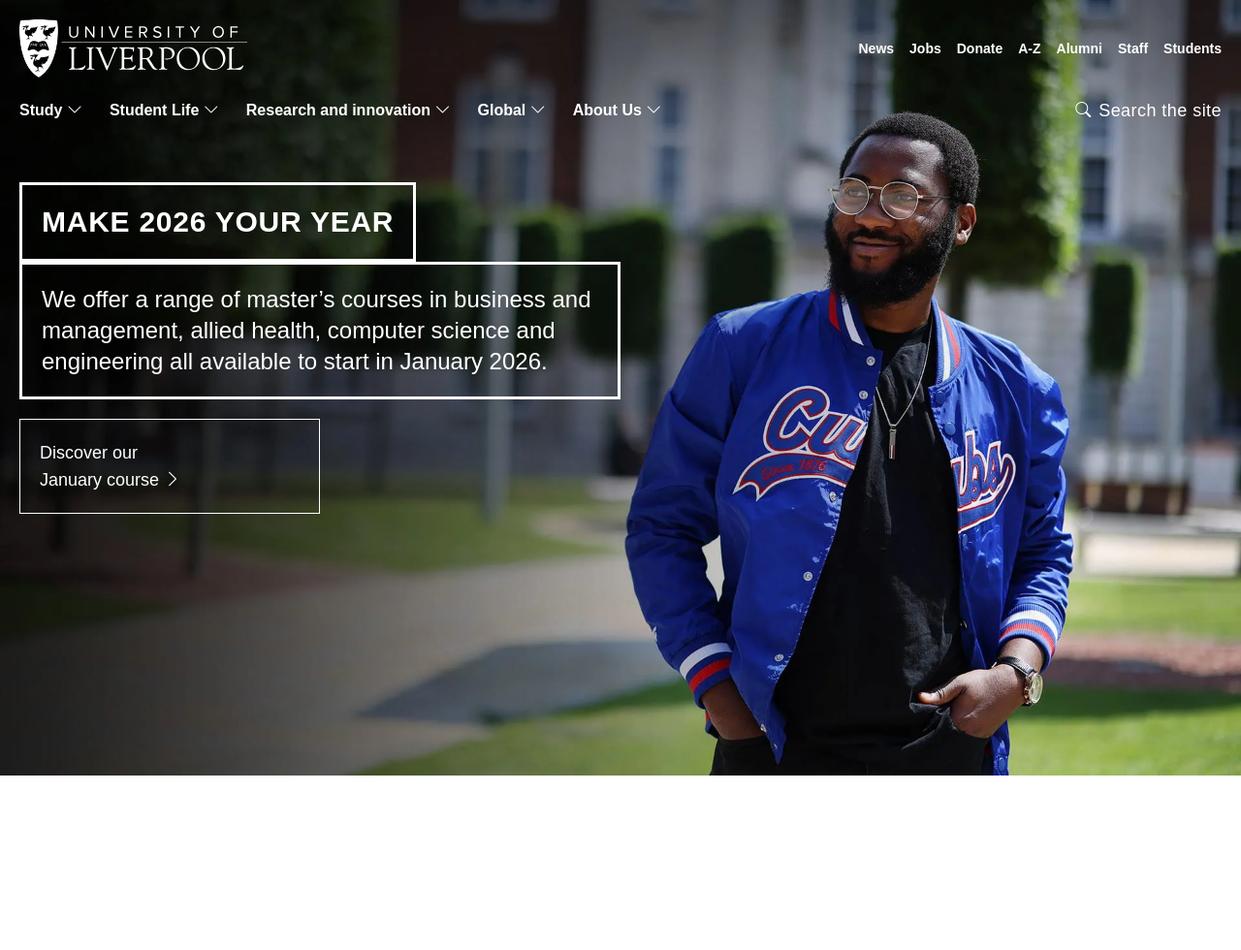
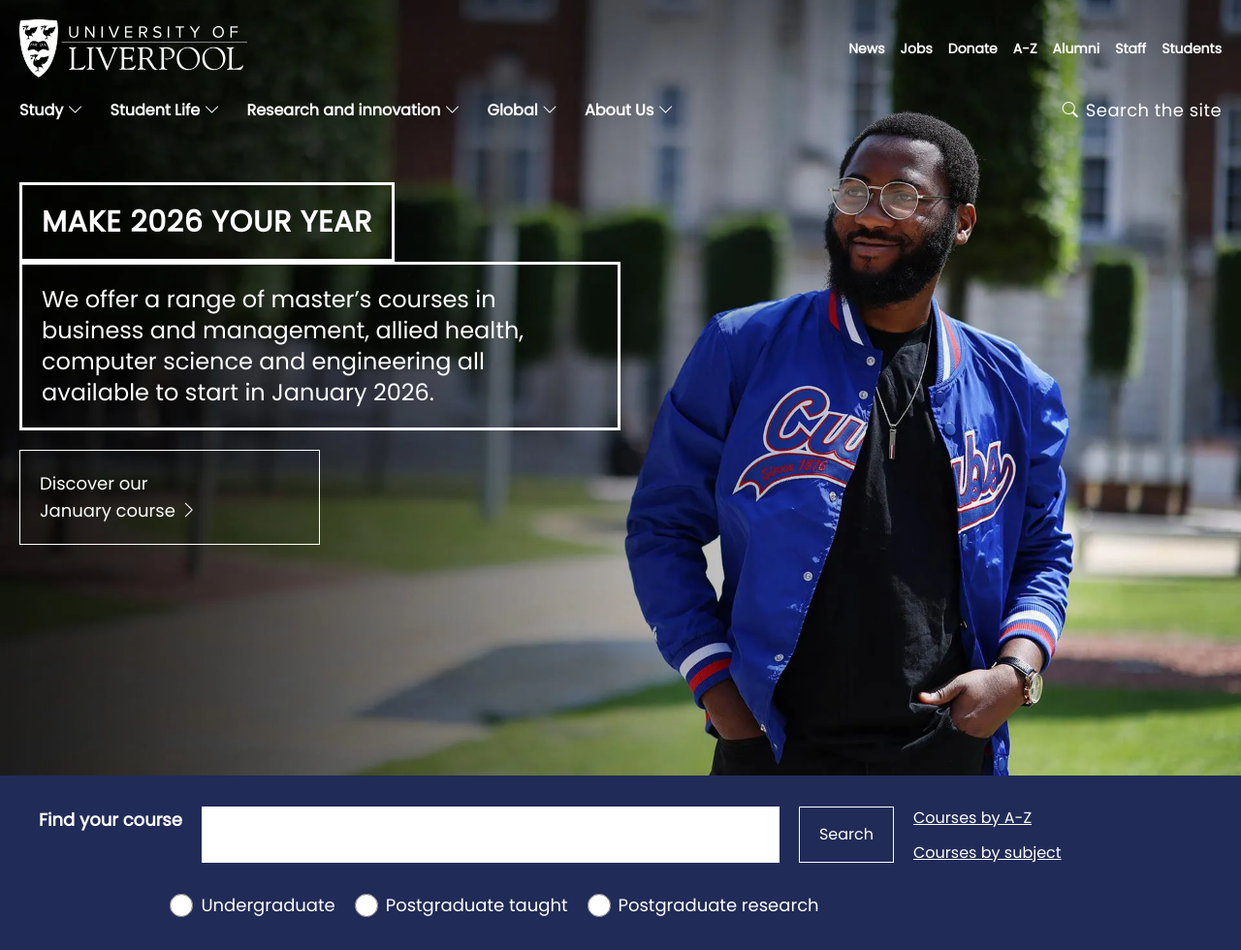
Before and after one commit to Mugisha-Elie/liverpool-clone, a website built with Vite: page index.html in a window 1280 px wide. Shown: the whole page at 97% size. Before the commit the page ends 800 px from the top, so only its background shows below. Built offline with nearby package versions, Linux system fonts and the light colour scheme.

Commit message:
feat: find course

```diff
--- a/index.html
+++ b/index.html
@@ -10,7 +10,7 @@
   <script src="src/main.js" defer></script>
 </head>
 <body>
-  <section class="h-screen p-5 bg-position-[80%_50%] md:bg-position-[50%_30%] bg-[url('/public/hero.webp')] bg-cover font-poppins">
+  <section class="h-screen p-5 bg-position-[80%_50%] md:bg-position-[50%_30%] bg-[url('/hero.webp')] bg-cover font-poppins">
 
     <nav class="flex items-center justify-between">
       <header>
@@ -59,7 +59,7 @@
         <button class="hover:underline hover:underline-offset-8 decoration-2 cursor-pointer">About Us <i class="bi bi-chevron-down"></i></button>
       </div>
 
-      <div class="text-white font-poppins flex items-center gap-2">
+      <div class="text-white font-poppins hidden md:flex items-center gap-2">
         <i class="bi bi-search"></i>
         <p class="font-light text-lg tracking-wide hover:underline cursor-pointer">Search the site</p>
       </div>
@@ -67,17 +67,50 @@
 
     <main class="mt-15">
       <div class="border-3 border-white w-max p-5">
-        <h2 class="uppercase text-white text-3xl tracking-wide font-extrabold">make 2026 your year</h2>
+        <h2 class="uppercase text-white md:text-3xl text-xl tracking-wide font-extrabold">make 2026 your year</h2>
       </div>
 
-      <div class="border-3 border-white w-1/2 p-5">
+      <div class="border-3 border-white md:w-1/2 p-5">
         <p class="text-white text-2xl tracking-3">We offer a range of master’s courses in business and management, allied health, computer science and engineering all available to start in January 2026.</p>
       </div>
 
-      <div class="border border-white w-1/4 p-5 mt-5 mb-5">
-        <h2 class="text-white font-extralight text-lg tracking-3 hover:underline">Discover our <span class="block">January course <i class="bi bi-chevron-right"></i></span></h2>
+      <div class="border border-white md:w-1/4 p-5 mt-5 mb-5">
+        <h2 class="text-white font-extralight text-md md:text-lg tracking-3 hover:underline">Discover our <span class="md:block">January course <i class="bi bi-chevron-right"></i></span></h2>
       </div>
     </main>
   </section>
+
+  <section class="bg-[#212B58] py-8 px-10 h-max text-white flex flex-col gap-7 font-poppins ">
+
+    <div class="flex flex-col md:flex-row gap-5 items-start justify-between">
+      <h2 class="font-bold text-lg">Find your course</h2>
+
+
+      <input type="text" class="bg-white h-[58px] flex-2">
+
+      <button class="inline border border-white py-4 px-5 cursor-pointer hover:underline">Search</button>
+
+
+
+      <div class="hidden md:flex flex-col gap-3 flex-1">
+        <a class="cursor-pointer underline" href="">Courses by A-Z</a>
+        <a class="cursor-pointer underline" href="">Courses by subject</a>
+      </div>
+    </div>
+
+    <div class="flex flex-col md:flex-row gap-5 justify-center items-start md:mr-65 text-lg">
+        <label for="undergraduate" class="flex items-center gap-2">
+          <input class="h-6 w-6 accent-[#212B58] cursor-pointer" type="radio" name="level" id="undergraduate"> Undergraduate
+        </label>
+
+        <label for="taught" class="flex items-center gap-2">
+          <input class="h-6 w-6 accent-[#212B58] cursor-pointer" type="radio" name="level" id="taught"> Postgraduate taught
+        </label>
+        <label for="research" class="flex items-center gap-2">
+          <input class="h-6 w-6 accent-[#212B58]" type="radio" name="level" id="research"> Postgraduate research
+        </label>
+      </div>
+
+  </section>
 </body>
 </html>
--- a/package.json
+++ b/package.json
@@ -12,6 +12,7 @@
     "vite": "^7.1.7"
   },
   "dependencies": {
+    "@tailwindcss/forms": "^0.5.10",
     "@tailwindcss/vite": "^4.1.16",
     "tailwindcss": "^4.1.16"
   }
--- a/src/style.css
+++ b/src/style.css
@@ -1,5 +1,7 @@
+@import url('https://fonts.googleapis.com/css2?family=Poppins&display=swap');
 @import 'tailwindcss';
-@import url('https://fonts.googleapis.com/css2?family=Poppins:ital,wght@0,100;0,200;0,300;0,400;0,500;0,600;0,700;0,800;0,900;1,100;1,200;1,300;1,400;1,500;1,600;1,700;1,800;1,900&display=swap');
+
+
 
 :root{
     --font-poppins: 'Poppins', Arial;
```
Also changed, not shown: 1 other file.
